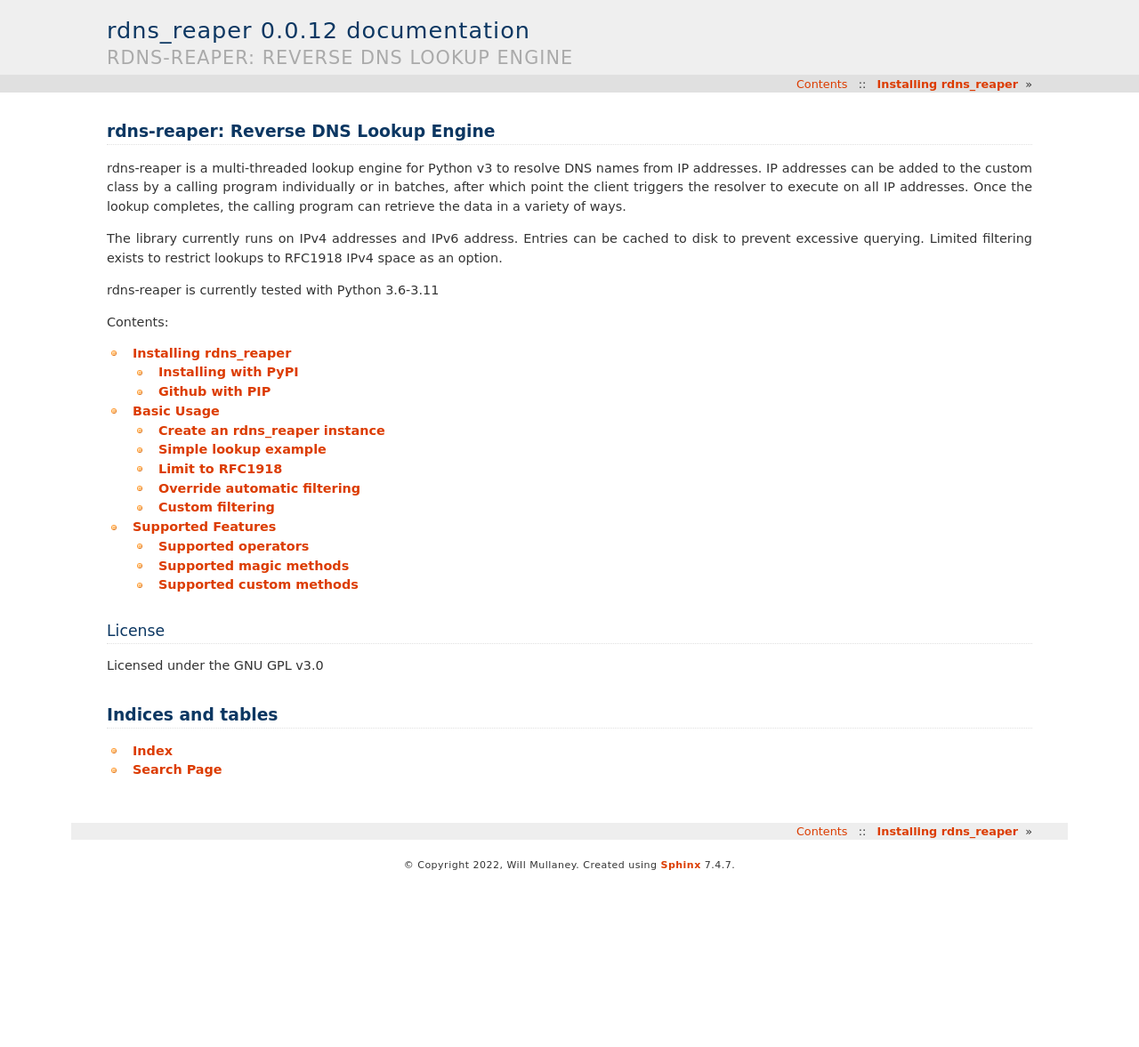
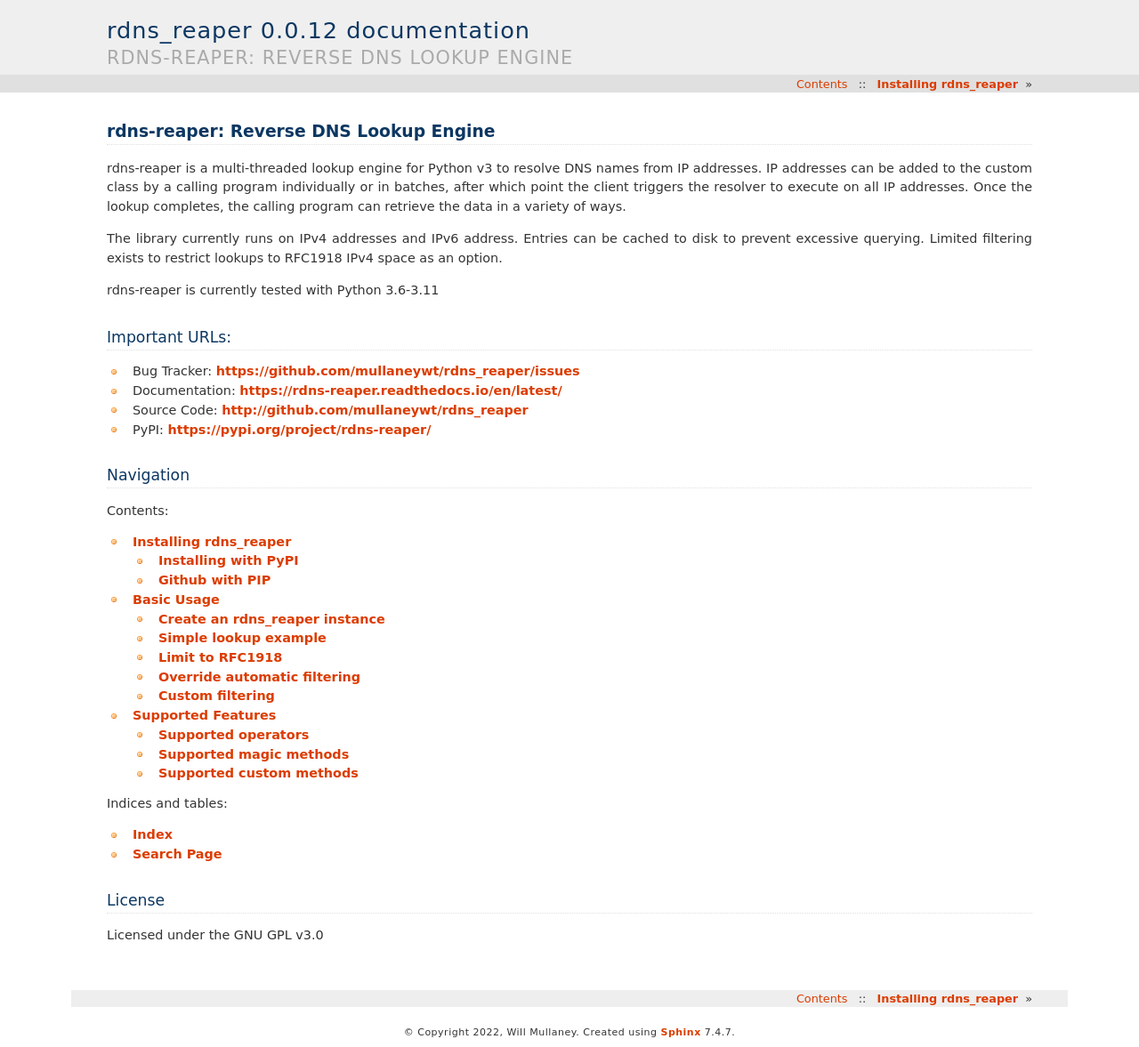
Before and after one commit to mullaneywt/rdns_reaper, a Sphinx documentation site: the page built from docs/index.rst, in a window 1280 px wide. Shown: the whole page at 89% size. Built offline with Sphinx 7.4.7, drawn with Linux system fonts in a browser that asks for light colours; before the commit the page ends 989 px from its top, so only the background shows below that.

Commit message:
Doc update

```diff
--- a/docs/basicusage.rst
+++ b/docs/basicusage.rst
@@ -23,7 +23,7 @@ Prepare your addresses to be resolved.  This can be a single string with a singl
 
 >>> ips_to_resolve = ["1.1.1.1", "8.8.8.8"]
 
-The `add()` function should be able to detect and handle any format.  You can also use the + or += operators to add items, or to add two rdns_reaper instances together.  The `resolve_all()` function will start a parallel resolver and attempt to get the names for all addresses, with 5 threads by default.
+The `add()` function should be able to detect and handle any supported format.  You can also use the + or += operators to add items, or to add two rdns_reaper instances together.  The `resolve_all()` function will start a parallel resolver and attempt to get the names for all addresses, with 5 threads by default.
 
 >>> dns.add(ips_to_resolve)
 >>> dns.resolve_all()
--- a/docs/index.rst
+++ b/docs/index.rst
@@ -12,6 +12,17 @@ The library currently runs on IPv4 addresses and IPv6 address.  Entries can be c
 
 rdns-reaper is currently tested with Python 3.6-3.11
 
+Important URLs:
+---------------
+
+* Bug Tracker: `https://github.com/mullaneywt/rdns_reaper/issues <https://github.com/mullaneywt/rdns_reaper/issues>`_
+* Documentation: `https://rdns-reaper.readthedocs.io/en/latest/ <https://rdns-reaper.readthedocs.io/en/latest/>`_
+* Source Code: `http://github.com/mullaneywt/rdns_reaper <http://github.com/mullaneywt/rdns_reaper>`_
+* PyPI: `https://pypi.org/project/rdns-reaper/ <https://pypi.org/project/rdns-reaper/>`_
+
+
+Navigation
+----------
 
 .. toctree::
    :maxdepth: 2
@@ -21,17 +32,13 @@ rdns-reaper is currently tested with Python 3.6-3.11
    basicusage
    supported
 
+Indices and tables:
 
+* :ref:`genindex`
+* :ref:`search`
 
 
 License
 -------
 
 Licensed under the GNU GPL v3.0
-
-
-Indices and tables
-==================
-
-* :ref:`genindex`
-* :ref:`search`
```
